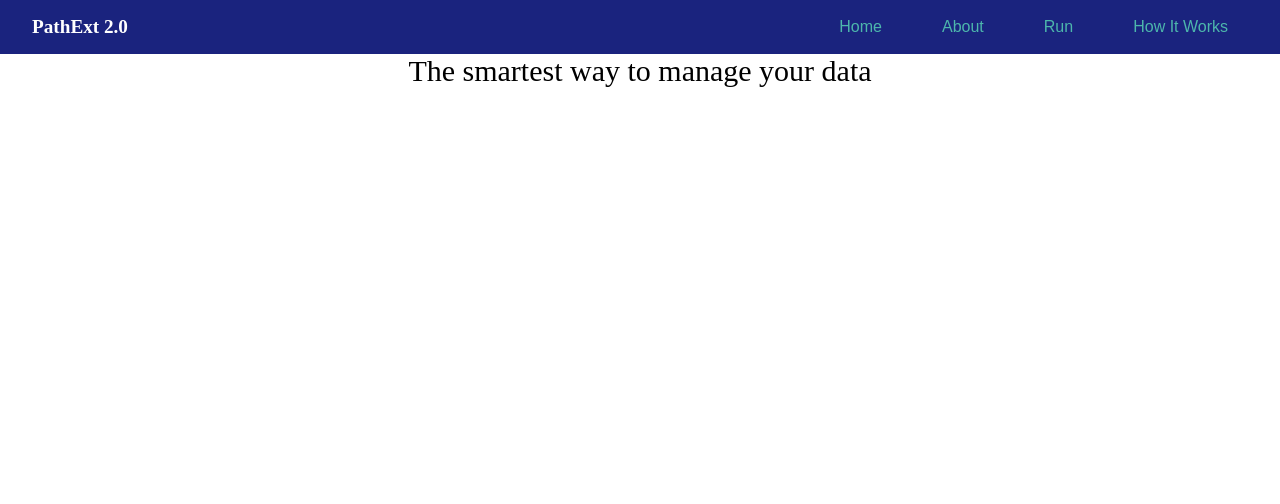
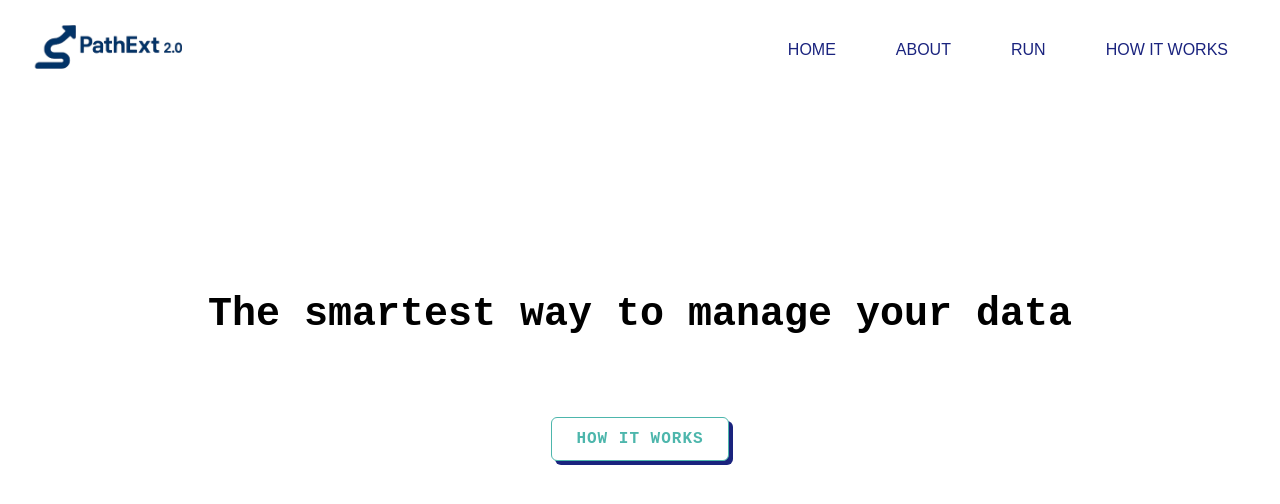
Before and after one commit to willsanders18/pathext-2.0, a React app in the folder frontend/: page / in a window 1280 px wide. Shown: the top 504 px of the page. Built offline with nearby package versions, Linux system fonts and the light colour scheme; the HTML template or start-up script is replaced by a standard one.

Commit message:
Updated colors and added button and logo

```diff
--- a/frontend/src/App.css
+++ b/frontend/src/App.css
@@ -1,4 +1,8 @@
 @import url('index.css');
+
+html {
+  font-family: 'Courier New', Courier, monospace;
+}
 
 /* Reset basic spacing */
 * {
@@ -12,14 +16,13 @@
   justify-content: space-between; /* Pushes Logo left, Nav right */
   align-items: center; /* Vertically centers items */
   padding: 1rem 2rem;
-  background-color: var(--accent-shadow); /* Match page bg */
+  background-color: white; /* Match page bg */
 }
 
-.logo {
-  font-weight: bold;
-  font-size: 1.2rem;
-  color: white;
-  /* Add specific styling for "PathExt 2.0" here */
+.logo-img {
+  max-width: 100%;
+  height: auto;
+  display: block;
 }
 
 .navbar ul {
@@ -30,18 +33,17 @@
 
 .navbar a {
   text-decoration: none;
-  color: var(--accent-teal);
-  font-family: sans-serif;  /* White Background */
+  color: var(--accent-shadow);
+  font-family: sans-serif;
 
   padding: 10px 20px;
   border-radius: 5px;
 
-  /* This makes the change smooth (0.3 seconds) */
   transition: all 0.3s ease;
 }
 
 .navbar a:hover {
-  color: #FFFFFF;                       /* Text becomes White */
+  color: var(--accent-teal);
 
 }
 
@@ -49,8 +51,52 @@
   display: flex;
   justify-content: center;
   align-items: center;
+  padding-top: 12rem;
+  padding-bottom: 5rem;
 }
 
 .sentence {
-  font-size: 30px;
+  font-size: 40px;
+  font-weight: bold;
 }
+
+.btn-container {
+  display: flex;
+  justify-content: center;
+  align-items: center;
+}
+
+.hiw-btn {
+  font-family: 'Courier New', Courier, monospace;
+  font-weight: bold;
+  font-size: 1rem;
+  letter-spacing: 1px;
+  text-decoration: none;
+
+  /* Colors */
+  background-color: var(--bg-main);   /* White Background */
+  color: var(--accent-teal);          /* Teal Text */
+  border: 1px solid var(--accent-teal); /* Thin Teal Border */
+
+  /* The "3D" Hard Shadow */
+  /* Format: horizontal-offset vertical-offset blur-radius color */
+  box-shadow: 4px 4px 0px var(--accent-shadow);
+
+  /* Spacing */
+  padding: 12px 24px;
+  border-radius: 6px; /* Slightly rounded corners */
+  display: inline-block;
+
+  /* Smooth animation for the click effect */
+  transition: all 0.1s ease-in-out;
+}
+
+.hiw-btn:hover {
+  transform: translate(-1px, -1px);
+  box-shadow: 5px 5px 0px var(--accent-shadow);
+}
+
+.hiw-btn:active {
+  transform: translate(3px, 3px); /* Moves button down/right */
+  box-shadow: 1px 1px 0px var(--accent-shadow); /* Shrinks shadow */
+}
--- a/frontend/src/App.jsx
+++ b/frontend/src/App.jsx
@@ -1,4 +1,5 @@
 import { useState } from 'react'
+import logo from './assets/logo.png'
 import './App.css'
 
 function App() {
@@ -6,20 +7,22 @@ function App() {
   return (
     <html>
       <header class="main-header">
-        <div class="logo">PathExt 2.0</div>
+        <div class="logo">
+          <img src={logo} alt="PathExt 2.0" class="logo-img" width="150" height="75"/>
+        </div>
         <nav class="navbar">
           <ul>
             <li>
-              <a href="#">Home</a>
+              <a href="#">HOME</a>
             </li>
             <li>
-              <a href="#">About</a>
+              <a href="#">ABOUT</a>
             </li>
             <li>
-              <a href="#">Run</a>
+              <a href="#">RUN</a>
             </li>
             <li>
-              <a href="#">How It Works</a>
+              <a href="#">HOW IT WORKS</a>
             </li>
           </ul>
         </nav>
@@ -29,6 +32,10 @@ function App() {
         <p class="sentence">The smartest way to manage your data</p>
       </div>
 
+      <div class="btn-container">
+        <button class="hiw-btn">HOW IT WORKS</button>
+      </div>
+
     </html>
 
   )
```
Also changed, not shown: frontend/src/assets/logo.png (added).
